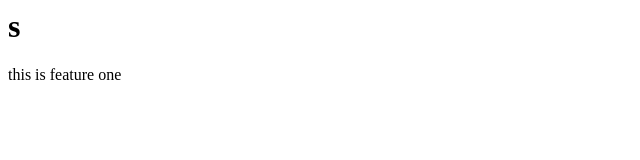
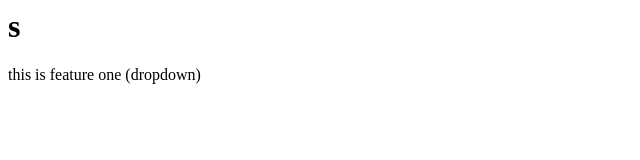
Before and after one commit to swamibhagwat2004-gif/demo, a plain HTML site: page index.html in a window 1280 px wide. Shown: the full height of the page, 0-640 px from the left. Drawn offline with Linux system fonts and the light colour scheme.

Commit message:
add dropdown

```diff
--- a/index.html
+++ b/index.html
@@ -1,2 +1,2 @@
 <h1>s</h1>
-<p>this is feature one</p>
+<p>this is feature one (dropdown)</p>
```
